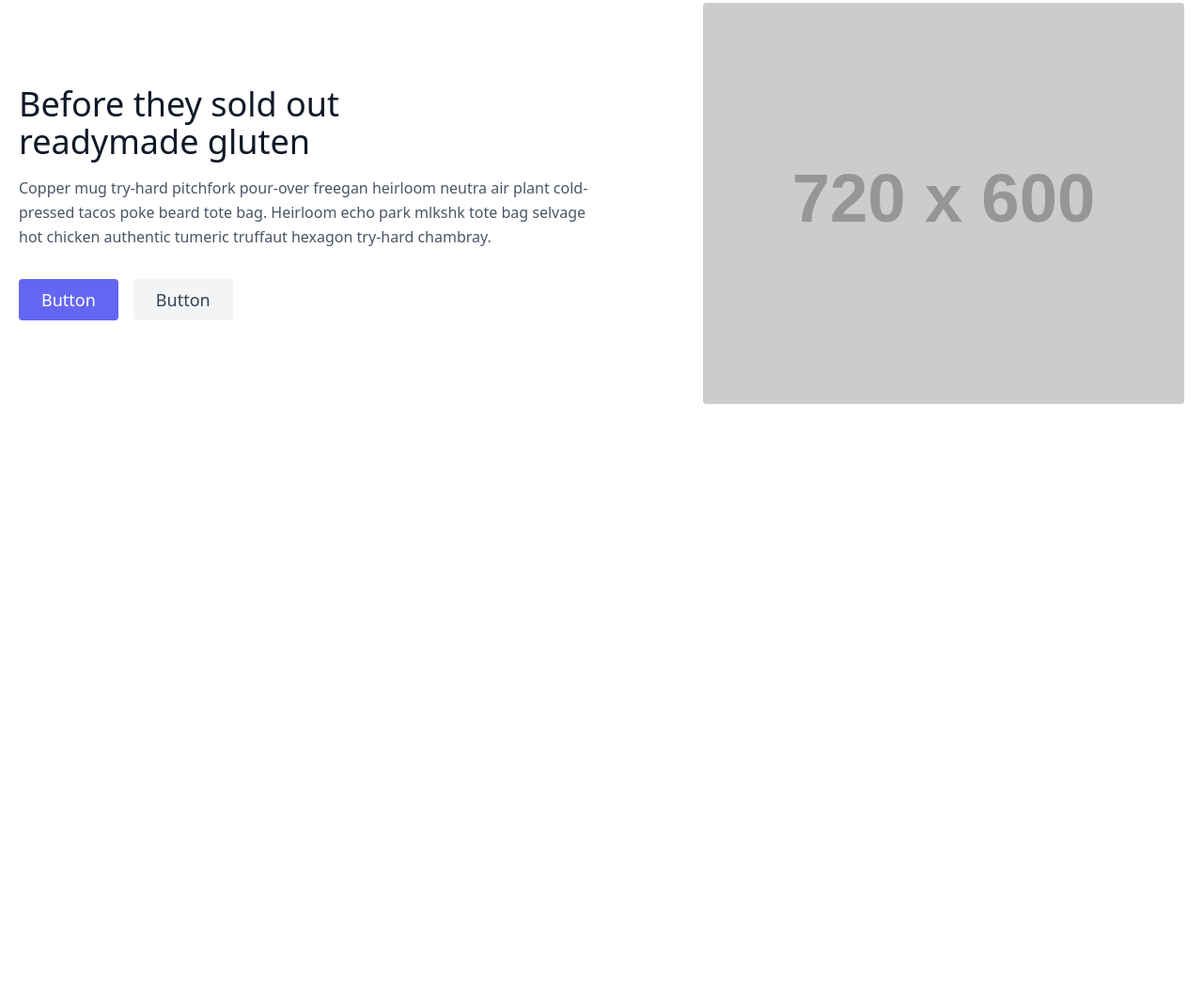
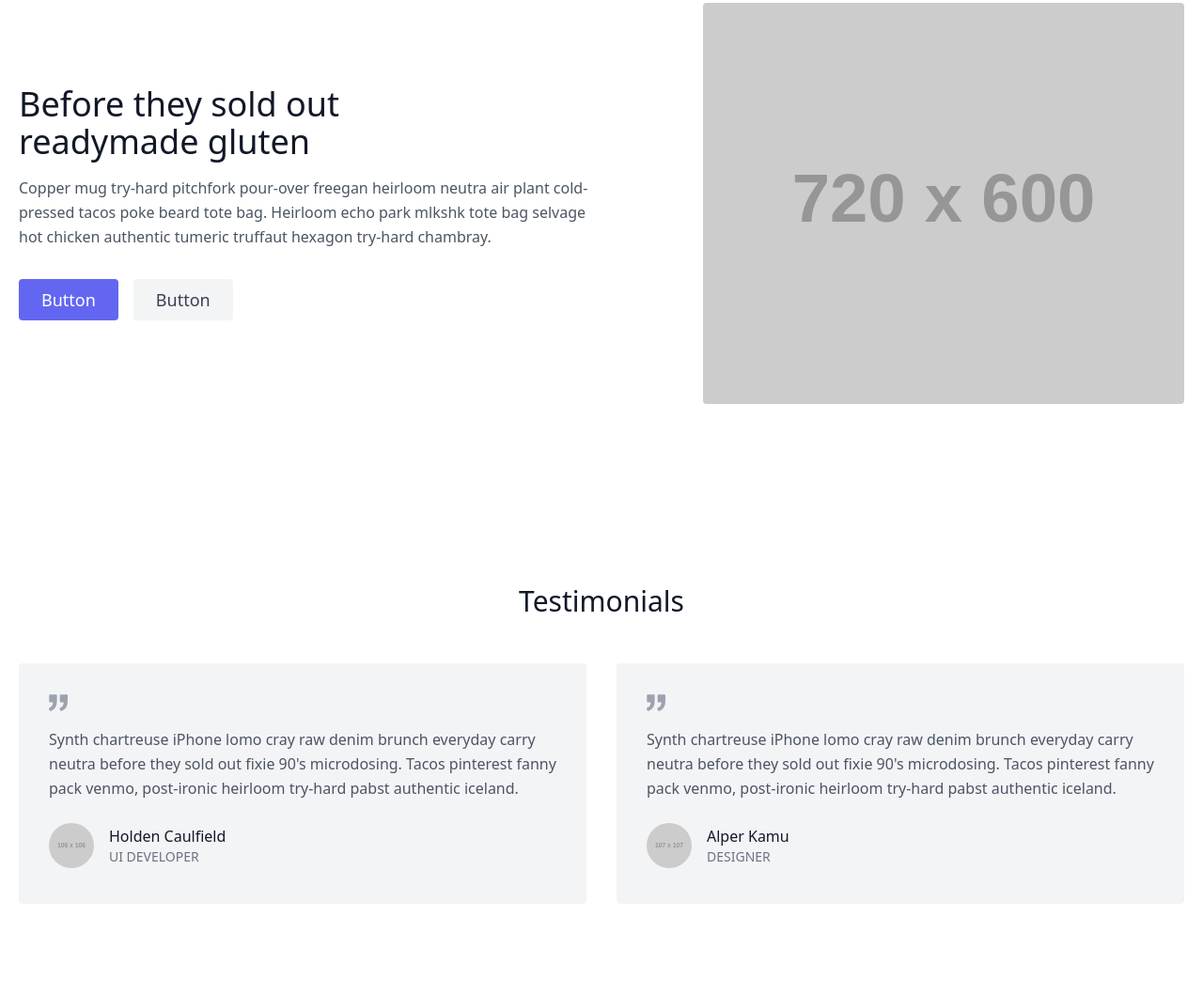
Before and after one commit to SaveIndia/SaveIndia.github.io, a plain HTML site: page index.html in a window 1280 px wide. Shown: the part 173-1231 px from the top of the page at 94% size. Before the commit the page ends 800 px from the top, so only its background shows below. Drawn offline with nearby package versions, Linux system fonts and the light colour scheme; placeholder pictures from the web are drawn by us.

Commit message:
Update index.html

```diff
--- a/index.html
+++ b/index.html
@@ -54,5 +54,43 @@
   </div>
 </section>
 
+  <section class="text-gray-600 body-font">
+  <div class="container px-5 py-24 mx-auto">
+    <h1 class="text-3xl font-medium title-font text-gray-900 mb-12 text-center">Testimonials</h1>
+    <div class="flex flex-wrap -m-4">
+      <div class="p-4 md:w-1/2 w-full">
+        <div class="h-full bg-gray-100 p-8 rounded">
+          <svg xmlns="http://www.w3.org/2000/svg" fill="currentColor" class="block w-5 h-5 text-gray-400 mb-4" viewBox="0 0 975.036 975.036">
+            <path d="M925.036 57.197h-304c-27.6 0-50 22.4-50 50v304c0 27.601 22.4 50 50 50h145.5c-1.9 79.601-20.4 143.3-55.4 191.2-27.6 37.8-69.399 69.1-125.3 93.8-25.7 11.3-36.8 41.7-24.8 67.101l36 76c11.6 24.399 40.3 35.1 65.1 24.399 66.2-28.6 122.101-64.8 167.7-108.8 55.601-53.7 93.7-114.3 114.3-181.9 20.601-67.6 30.9-159.8 30.9-276.8v-239c0-27.599-22.401-50-50-50zM106.036 913.497c65.4-28.5 121-64.699 166.9-108.6 56.1-53.7 94.4-114.1 115-181.2 20.6-67.1 30.899-159.6 30.899-277.5v-239c0-27.6-22.399-50-50-50h-304c-27.6 0-50 22.4-50 50v304c0 27.601 22.4 50 50 50h145.5c-1.9 79.601-20.4 143.3-55.4 191.2-27.6 37.8-69.4 69.1-125.3 93.8-25.7 11.3-36.8 41.7-24.8 67.101l35.9 75.8c11.601 24.399 40.501 35.2 65.301 24.399z"></path>
+          </svg>
+          <p class="leading-relaxed mb-6">Synth chartreuse iPhone lomo cray raw denim brunch everyday carry neutra before they sold out fixie 90's microdosing. Tacos pinterest fanny pack venmo, post-ironic heirloom try-hard pabst authentic iceland.</p>
+          <a class="inline-flex items-center">
+            <img alt="testimonial" src="https://dummyimage.com/106x106" class="w-12 h-12 rounded-full flex-shrink-0 object-cover object-center">
+            <span class="flex-grow flex flex-col pl-4">
+              <span class="title-font font-medium text-gray-900">Holden Caulfield</span>
+              <span class="text-gray-500 text-sm">UI DEVELOPER</span>
+            </span>
+          </a>
+        </div>
+      </div>
+      <div class="p-4 md:w-1/2 w-full">
+        <div class="h-full bg-gray-100 p-8 rounded">
+          <svg xmlns="http://www.w3.org/2000/svg" fill="currentColor" class="block w-5 h-5 text-gray-400 mb-4" viewBox="0 0 975.036 975.036">
+            <path d="M925.036 57.197h-304c-27.6 0-50 22.4-50 50v304c0 27.601 22.4 50 50 50h145.5c-1.9 79.601-20.4 143.3-55.4 191.2-27.6 37.8-69.399 69.1-125.3 93.8-25.7 11.3-36.8 41.7-24.8 67.101l36 76c11.6 24.399 40.3 35.1 65.1 24.399 66.2-28.6 122.101-64.8 167.7-108.8 55.601-53.7 93.7-114.3 114.3-181.9 20.601-67.6 30.9-159.8 30.9-276.8v-239c0-27.599-22.401-50-50-50zM106.036 913.497c65.4-28.5 121-64.699 166.9-108.6 56.1-53.7 94.4-114.1 115-181.2 20.6-67.1 30.899-159.6 30.899-277.5v-239c0-27.6-22.399-50-50-50h-304c-27.6 0-50 22.4-50 50v304c0 27.601 22.4 50 50 50h145.5c-1.9 79.601-20.4 143.3-55.4 191.2-27.6 37.8-69.4 69.1-125.3 93.8-25.7 11.3-36.8 41.7-24.8 67.101l35.9 75.8c11.601 24.399 40.501 35.2 65.301 24.399z"></path>
+          </svg>
+          <p class="leading-relaxed mb-6">Synth chartreuse iPhone lomo cray raw denim brunch everyday carry neutra before they sold out fixie 90's microdosing. Tacos pinterest fanny pack venmo, post-ironic heirloom try-hard pabst authentic iceland.</p>
+          <a class="inline-flex items-center">
+            <img alt="testimonial" src="https://dummyimage.com/107x107" class="w-12 h-12 rounded-full flex-shrink-0 object-cover object-center">
+            <span class="flex-grow flex flex-col pl-4">
+              <span class="title-font font-medium text-gray-900">Alper Kamu</span>
+              <span class="text-gray-500 text-sm">DESIGNER</span>
+            </span>
+          </a>
+        </div>
+      </div>
+    </div>
+  </div>
+</section>
+
 </body>
 </html>
```
